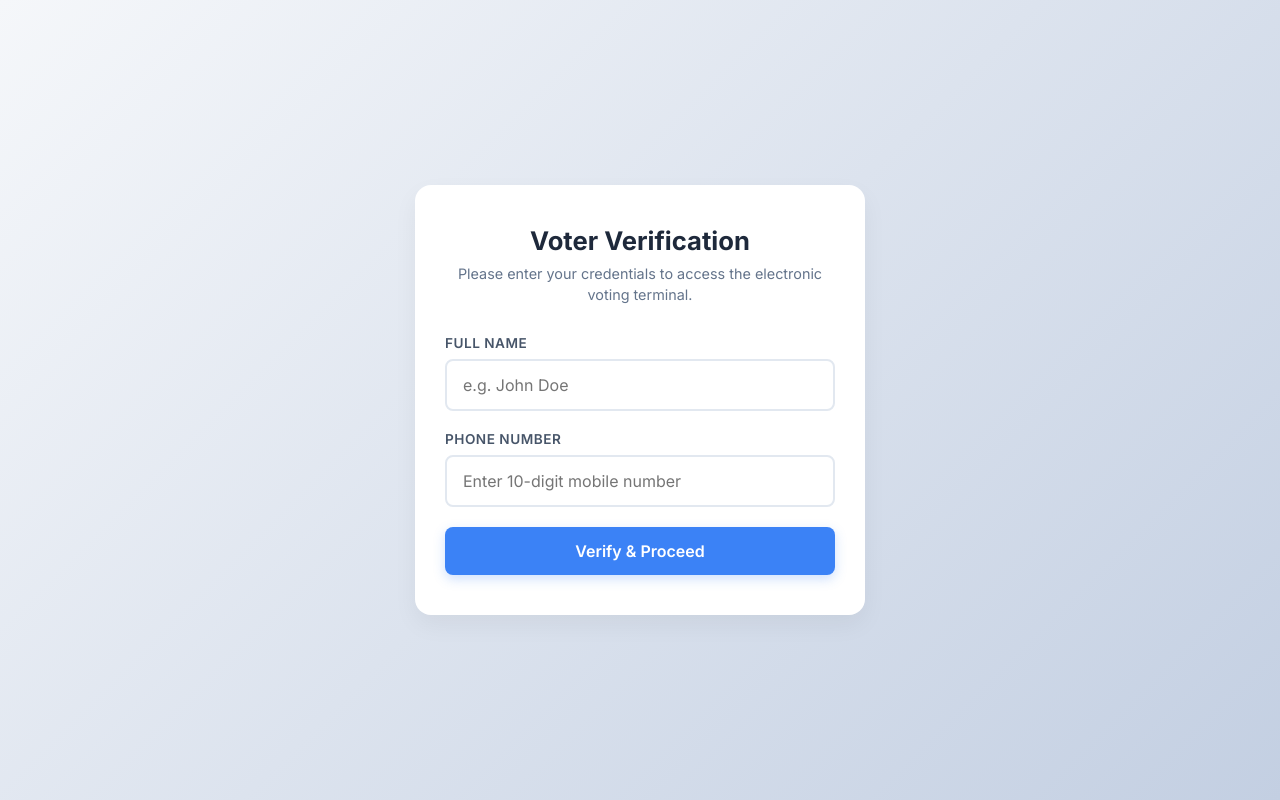
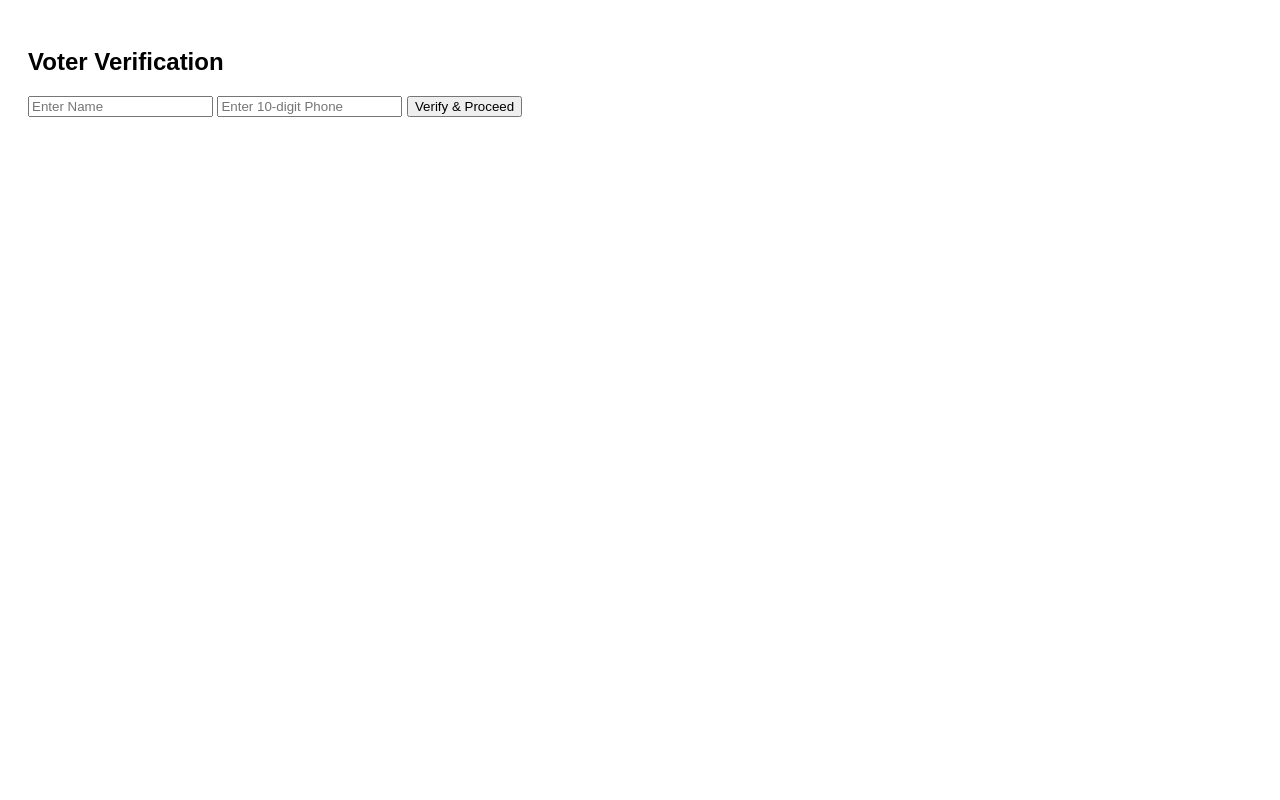
Before and after one commit to kdharanivel21-pixel/EVM-MACHINE, a plain HTML site: page index.html in a window 1280 px wide. Drawn offline with Linux system fonts and the light colour scheme; some packages are replaced by stand-ins of ours; a script that the page names is missing.

Commit message:
Update index.html

```diff
--- a/index.html
+++ b/index.html
@@ -1,277 +1,197 @@
 <!DOCTYPE html>
+
 <html lang="en">
+
 <head>
+
 <meta charset="UTF-8">
+
 <meta name="viewport" content="width=device-width, initial-scale=1.0">
+
 <title>EVM 2026 Voting System</title>
-    <link href="https://fonts.googleapis.com/css2?family=Inter:wght@400;500;600;700&display=swap" rel="stylesheet">
+
+<!-- Include Firebase and SweetAlert via CDN -->
+
 <script src="https://www.gstatic.com/firebasejs/10.x.x/firebase-app-compat.js"></script>
+
 <script src="https://www.gstatic.com/firebasejs/10.x.x/firebase-firestore-compat.js"></script>
+
 <script src="https://cdn.jsdelivr.net/npm/sweetalert2@11"></script>
+
 </head>
+
 <body>
 
-    <div class="app-container">
-        <div id="page1" class="card">
-            <div class="card-header">
+
+
+<!-- Page 1: Voter Verification -->
+
+<div id="page1">
+
 <h2>Voter Verification</h2>
-                <p>Please enter your credentials to access the electronic voting terminal.</p>
+
+<input type="text" id="vName" placeholder="Enter Name">
+
+<input type="text" id="vPhone" placeholder="Enter 10-digit Phone">
+
+<button onclick="verifyVoter()">Verify & Proceed</button>
+
 </div>
 
-            <div class="form-group">
-                <label for="vName">Full Name</label>
-                <input type="text" id="vName" placeholder="e.g. John Doe">
+
+
+<!-- Page 2: Voting Page -->
+
+<div id="page2" class="hidden">
+
+<h2>Select Your Party</h2>
+
+<button onclick="submitVote('Party A')">Party A</button>
+
+<button onclick="submitVote('Party B')">Party B</button>
+
+
+<!-- Footer Info -->
+
+<div style="margin-top: 50px; font-size: 0.8em; color: #888; text-align: center;">
+
+<p>Created by: Dharanivel</p>
+
 </div>
 
-            <div class="form-group">
-                <label for="vPhone">Phone Number</label>
-                <input type="text" id="vPhone" placeholder="Enter 10-digit mobile number" maxlength="10">
 </div>
 
-            <button class="btn btn-primary" onclick="verifyVoter()">Verify & Proceed</button>
-        </div>
 
-        <div id="page2" class="card hidden">
-            <div class="card-header">
-                <h2>Select Your Party</h2>
-                <p>Cast your vote securely. Your choice is encrypted and anonymous.</p>
-            </div>
-
-            <div class="party-list">
-                <button class="btn btn-party party-a" onclick="submitVote('Party A')">
-                    <span class="party-icon">🅰️</span> Party A
-                </button>
-                <button class="btn btn-party party-b" onclick="submitVote('Party B')">
-                    <span class="party-icon">🅱️</span> Party B
-                </button>
-            </div>
-
-            <div class="footer-info">
-                <p>Created by: Dharanivel</p>
-            </div>
-        </div>
-    </div>
 
 <script>
+
 const firebaseConfig = {
+
 apiKey: "AIzaSyBfl8J102JW32RX7Yrl5qbuDJFRLx09bWg",
+
 authDomain: "evm-2026.firebaseapp.com",
+
 projectId: "evm-2026",
+
 storageBucket: "evm-2026.firebasestorage.app",
+
 messagingSenderId: "84858882020",
+
 appId: "1:84858882020:web:d7fa3af139259f270729f1"
+
 };
 
+
+
 // Initialize Firebase
+
 const app = firebase.initializeApp(firebaseConfig);
+
 const db = firebase.firestore();
+
+
 
 let voterInfo = {};
 
+
+
 window.verifyVoter = async () => {
+
 const name = document.getElementById('vName').value.trim();
+
 const phone = document.getElementById('vPhone').value.trim();
 
+
+
 if(name === "" || phone.length !== 10) {
+
 Swal.fire('Error', 'Invalid Name or Phone', 'error');
+
 return;
+
 }
 
-            // --- FAKE NUMBER DETECTION START ---
-            const isRepeating = /^(\d)\1{9}$/.test(phone);
-            const fakePatterns = [
-                "1234567890", "0123456789", "2345678901",
-                "9876543210", "0987654321", "8765432109"
-            ];
-            const isSequential = fakePatterns.includes(phone);
 
-            if (isRepeating || isSequential) {
-                Swal.fire('Error', 'Enter your Original phone number', 'error');
-                return;
-            }
-            // --- FAKE NUMBER DETECTION END ---
 
 const q = db.collection("votes").where("phone", "==", phone);
+
 const snap = await q.get();
 
+
 if(!snap.empty) {
+
 Swal.fire('Warning', 'Already Voted', 'warning');
+
 return;
+
 }
 
+
+
 voterInfo = { name, phone };
+
 document.getElementById('page1').style.display = 'none';
+
 document.getElementById('page2').style.display = 'block';
+
 };
 
+
+
 window.submitVote = async (party) => {
+
 try {
+
 await db.collection("votes").add({
+
 voter: voterInfo.name,
+
 phone: voterInfo.phone,
+
 party: party,
+
 timestamp: new Date()
+
 });
 
+
+
 Swal.fire({
+
 title: 'VOTED ✓',
+
 text: 'You voted for ' + party,
+
 icon: 'success',
+
 timer: 2000,
+
 showConfirmButton: false
+
 }).then(() => location.reload());
+
 } catch (e) {
+
 console.error(e);
+
 Swal.fire('Error', 'Submission failed', 'error');
+
 }
+
 };
+
 </script>
 
+
+
 <style>
-        /* Base Reset & Styling */
-        * {
-            box-sizing: border-box;
-            margin: 0;
-            padding: 0;
-            font-family: 'Inter', sans-serif;
-        }
 
-        body {
-            background: linear-gradient(135deg, #f5f7fa 0%, #c3cfe2 100%);
-            min-height: 100vh;
-            display: flex;
-            align-items: center;
-            justify-content: center;
-            padding: 20px;
-        }
+.hidden { display: none; }
 
-        .app-container {
-            width: 100%;
-            max-width: 450px;
-        }
+body { font-family: sans-serif; padding: 20px; }
 
-        /* Card Container layout */
-        .card {
-            background: #ffffff;
-            border-radius: 16px;
-            padding: 40px 30px;
-            box-shadow: 0 10px 25px rgba(0, 0, 0, 0.05);
-            transition: all 0.3s ease;
-        }
+</style>
 
-        .card-header {
-            text-align: center;
-            margin-bottom: 30px;
-        }
+</body>
 
-        .card-header h2 {
-            color: #1e293b;
-            font-size: 1.6rem;
-            font-weight: 700;
-            margin-bottom: 8px;
-        }
-
-        .card-header p {
-            color: #64748b;
-            font-size: 0.9rem;
-            line-height: 1.4;
-        }
-
-        /* Form Inputs style */
-        .form-group {
-            margin-bottom: 20px;
-        }
-
-        .form-group label {
-            display: block;
-            margin-bottom: 8px;
-            color: #475569;
-            font-size: 0.85rem;
-            font-weight: 600;
-            text-transform: uppercase;
-            letter-spacing: 0.5px;
-        }
-
-        .form-group input {
-            width: 100%;
-            padding: 14px 16px;
-            border: 2px solid #e2e8f0;
-            border-radius: 8px;
-            font-size: 1rem;
-            color: #1e293b;
-            outline: none;
-            transition: border-color 0.2s ease;
-        }
-
-        .form-group input:focus {
-            border-color: #3b82f6;
-        }
-
-        /* Utility Buttons design */
-        .btn {
-            width: 100%;
-            padding: 14px;
-            border: none;
-            border-radius: 8px;
-            font-size: 1rem;
-            font-weight: 600;
-            cursor: pointer;
-            transition: all 0.2s ease;
-        }
-
-        .btn-primary {
-            background: #3b82f6;
-            color: #ffffff;
-            box-shadow: 0 4px 12px rgba(59, 130, 246, 0.25);
-        }
-
-        .btn-primary:hover {
-            background: #2563eb;
-            transform: translateY(-1px);
-        }
-
-        /* Page 2: Ballot Button layout */
-        .party-list {
-            display: flex;
-            flex-direction: column;
-            gap: 15px;
-        }
-
-        .btn-party {
-            background: #f8fafc;
-            border: 2px solid #e2e8f0;
-            color: #334155;
-            text-align: left;
-            display: flex;
-            align-items: center;
-            padding: 18px;
-        }
-
-        .party-icon {
-            margin-right: 15px;
-            font-size: 1.25rem;
-        }
-
-        .btn-party:hover {
-            background: #ffffff;
-            border-color: #3b82f6;
-            transform: scale(1.02);
-            box-shadow: 0 4px 12px rgba(0,0,0,0.03);
-        }
-
-        /* Footer configuration */
-        .footer-info {
-            margin-top: 40px;
-            font-size: 0.8rem;
-            color: #94a3b8;
-            text-align: center;
-            border-top: 1px solid #f1f5f9;
-            padding-top: 20px;
-        }
-
-        .hidden {
-            display: none !important;
-        }
-    </style>
-</body>
 </html>
```
Lines whose indentation alone changed are shown as unchanged.
